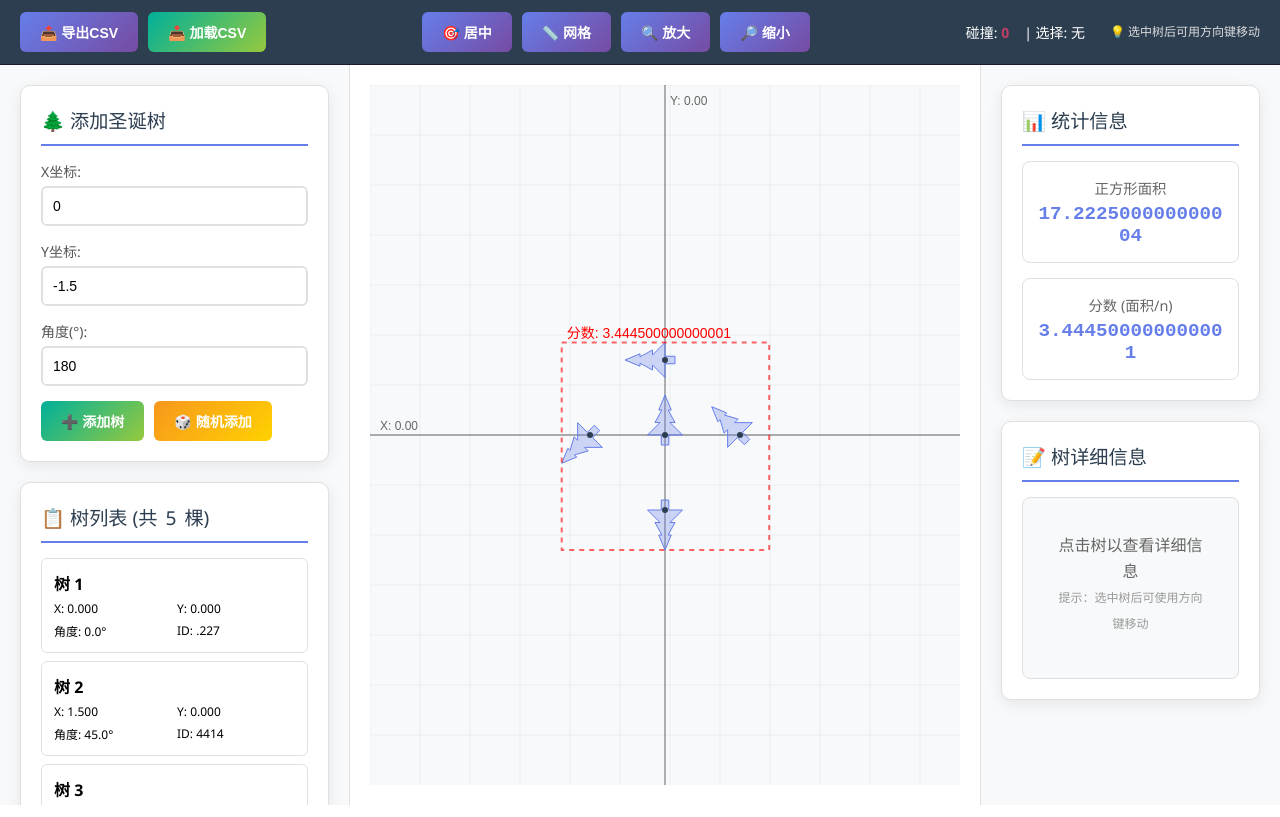
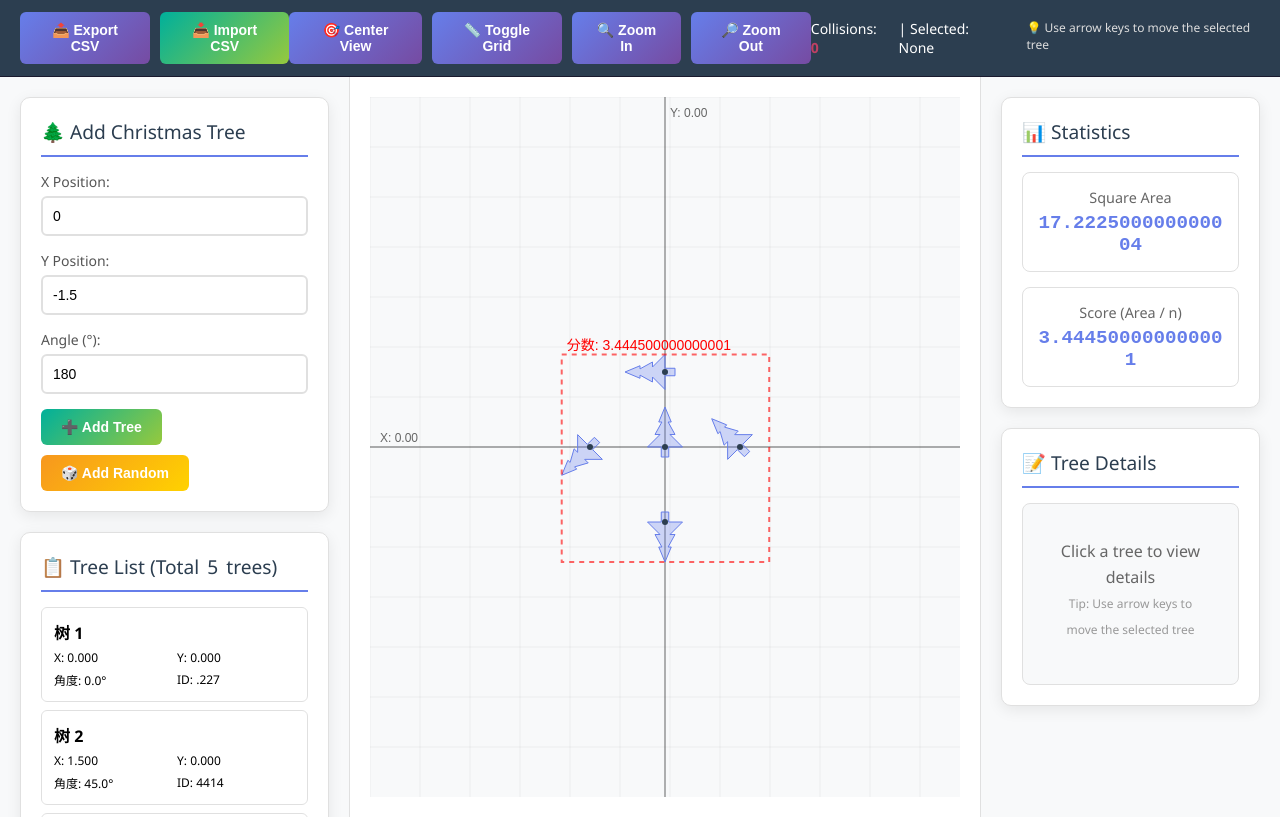
Before and after one commit to Swapnaneel07/Christmas-Tree-Editor, a plain HTML site: page index.html in a window 1280 px wide. Drawn offline with Linux system fonts and the light colour scheme.

Commit message:
translation

```diff
--- a/index.html
+++ b/index.html
@@ -1,11 +1,11 @@
 <!DOCTYPE html>
-<html lang="zh-CN">
+<html lang="en-US">
 <head>
     <meta charset="UTF-8">
     <meta name="viewport" content="width=device-width, initial-scale=1.0">
-    <title>圣诞树排列编辑器</title>
+    <title>Christmas Tree Arrangement Editor</title>
 
-    <!-- 拆分后的CSS文件 -->
+    <!-- Split CSS files -->
     <link rel="stylesheet" href="css/base.css">
     <link rel="stylesheet" href="css/components.css">
     <link rel="stylesheet" href="css/layout.css">
@@ -18,34 +18,34 @@
     <div class="top-toolbar">
         <div class="toolbar-group">
             <button class="btn btn-primary" onclick="exportCSV()">
-                📤 导出CSV
+                📤 Export CSV
             </button>
             <button class="btn btn-success" onclick="importCSV()">
-                📥 加载CSV
+                📥 Import CSV
             </button>
             <input type="file" id="csvInput" accept=".csv" style="display: none">
         </div>
 
         <div class="toolbar-group">
             <button class="btn btn-primary" onclick="centerView()">
-                🎯 居中
+                🎯 Center View
             </button>
             <button class="btn btn-primary" onclick="toggleGrid()">
-                📏 网格
+                📏 Toggle Grid
             </button>
             <button class="btn btn-primary" onclick="zoomIn()">
-                🔍 放大
+                🔍 Zoom In
             </button>
             <button class="btn btn-primary" onclick="zoomOut()">
-                🔎 缩小
+                🔎 Zoom Out
             </button>
         </div>
 
         <div class="status-info">
-            <span>碰撞: <span id="collisionCount" class="collision-warning">0</span></span>
-            <span>| 选择: <span id="selectedTree">无</span></span>
+            <span>Collisions: <span id="collisionCount" class="collision-warning">0</span></span>
+            <span>| Selected: <span id="selectedTree">None</span></span>
             <span style="font-size: 12px; color: #ddd; margin-left: 10px;">
-                💡 选中树后可用方向键移动
+                💡 Use arrow keys to move the selected tree
             </span>
         </div>
     </div>
@@ -57,26 +57,26 @@
             <!-- 添加圣诞树 -->
             <div class="section">
                 <div class="section-title">
-                    🌲 添加圣诞树
+                    🌲 Add Christmas Tree
                 </div>
                 <div class="form-group">
-                    <label>X坐标:</label>
+                    <label>X Position:</label>
                     <input type="number" id="treeX" step="0.01" value="0">
                 </div>
                 <div class="form-group">
-                    <label>Y坐标:</label>
+                    <label>Y Position:</label>
                     <input type="number" id="treeY" step="0.01" value="0">
                 </div>
                 <div class="form-group">
-                    <label>角度(°):</label>
+                    <label>Angle (°):</label>
                     <input type="number" id="treeAngle" step="0.01" value="0">
                 </div>
                 <div class="btn-group">
                     <button class="btn btn-success" onclick="addTree()">
-                        ➕ 添加树
+                        ➕ Add Tree
                     </button>
                     <button class="btn btn-warning" onclick="addRandomTree()">
-                        🎲 随机添加
+                        🎲 Add Random
                     </button>
                 </div>
             </div>
@@ -84,17 +84,18 @@
             <!-- 树列表 -->
             <div class="section">
                 <div class="section-title">
-                    📋 树列表 (共 <span id="treeCount">0</span> 棵)
+                    📋 Tree List (Total <span id="treeCount">0</span> trees)
                 </div>
                 <div class="tree-list" id="treeList">
                     <!-- 树项目将通过JS动态添加 -->
+                    <!-- Tree items will be added dynamically by JS -->
                 </div>
                 <div class="btn-group">
                     <button class="btn btn-danger" onclick="clearAllTrees()">
-                        🗑️ 清空所有
+                        🗑️ Clear All
                     </button>
                     <button class="btn btn-warning" onclick="removeSelectedTree()">
-                        ✖️ 删除选中
+                        ✖️ Remove Selected
                     </button>
                 </div>
             </div>
@@ -102,10 +103,10 @@
             <!-- 碰撞检测 -->
             <div class="section" id="collisionSection" style="display: none;">
                 <div class="section-title">
-                    ⚠️ 碰撞检测
+                    ⚠️ Collision Detection
                 </div>
                 <div id="collisionInfo">
-                    <!-- 碰撞信息将在这里显示 -->
+                    <!-- Collision information will be displayed here -->
                 </div>
             </div>
         </div>
@@ -122,15 +123,15 @@
             <!-- 统计信息 -->
             <div class="section">
                 <div class="section-title">
-                    📊 统计信息
+                    📊 Statistics
                 </div>
                 <div class="stats-grid">
                     <div class="stat-card">
-                        <div class="stat-label">正方形面积</div>
+                        <div class="stat-label">Square Area</div>
                         <div class="stat-value" id="sideLength">0.000000000000000</div>
                     </div>
                     <div class="stat-card">
-                        <div class="stat-label">分数 (面积/n)</div>
+                        <div class="stat-label">Score (Area / n)</div>
                         <div class="stat-value" id="score">0.000000000000000</div>
                     </div>
                 </div>
@@ -139,13 +140,13 @@
             <!-- 树详细信息面板（新增） -->
             <div class="section">
                 <div class="section-title">
-                    📝 树详细信息
+                    📝 Tree Details
                 </div>
                 <div id="treeDetails" class="details-panel">
                     <p style="color: #666; text-align: center; padding: 20px;">
-                        点击树以查看详细信息<br>
+                        Click a tree to view details<br>
                         <small style="color: #999; font-size: 12px;">
-                            提示：选中树后可使用方向键移动
+                            Tip: Use arrow keys to move the selected tree
                         </small>
                     </p>
                 </div>
@@ -154,30 +155,31 @@
     </div>
 
     <!-- 按依赖顺序加载JavaScript文件 -->
-    <!-- 1. 基础类 -->
+    <!-- Load JavaScript files in dependency order -->
+    <!-- 1. Core classes -->
     <script src="classes.js"></script>
 
-    <!-- 2. 工具库 -->
+    <!-- 2. Utility libraries -->
     <script src="geometry.js"></script>
 
-    <!-- 3. 画布相关（新拆分文件） -->
+    <!-- 3. Canvas-related (split files) -->
     <script src="canvas-init.js"></script>
     <script src="grid-axes.js"></script>
     <script src="bounding-box.js"></script>
     <script src="drawing-core.js"></script>
 
-    <!-- 4. 功能模块 -->
+    <!-- 4. Feature modules -->
     <script src="collision.js"></script>
     <script src="ui.js"></script>
     <script src="tree-operations.js"></script>
     <script src="file-operations.js"></script>
     <script src="interaction.js"></script>
 
-    <!-- 5. 主入口 -->
+    <!-- 5. Main entry -->
     <script src="main.js"></script>
 
     <script>
-        // 添加页面卸载时的清理
+        // Cleanup on page unload
         window.addEventListener('beforeunload', () => {
             if (window.canvasInit && window.canvasInit.cleanupCanvas) {
                 window.canvasInit.cleanupCanvas();
```
